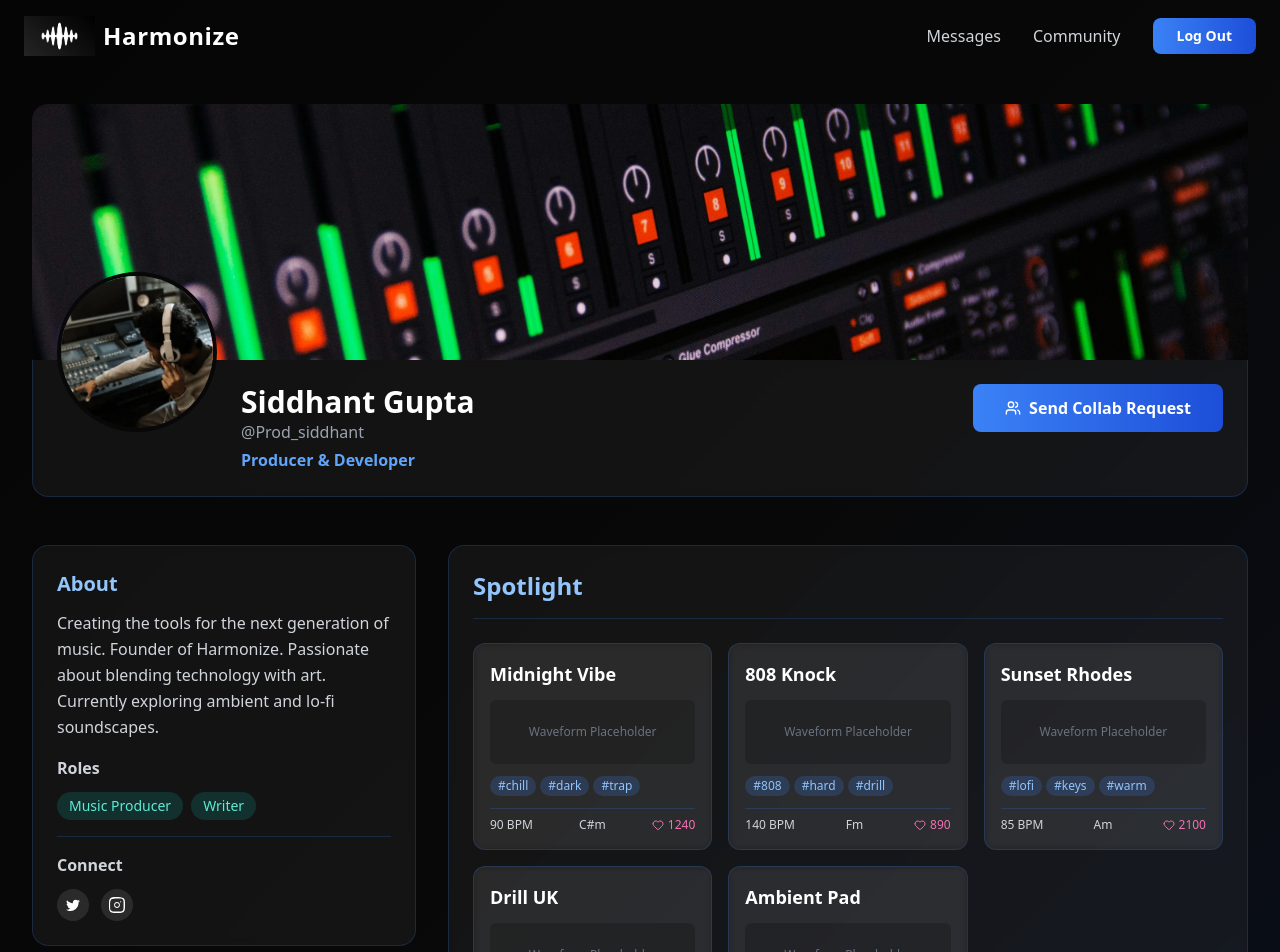
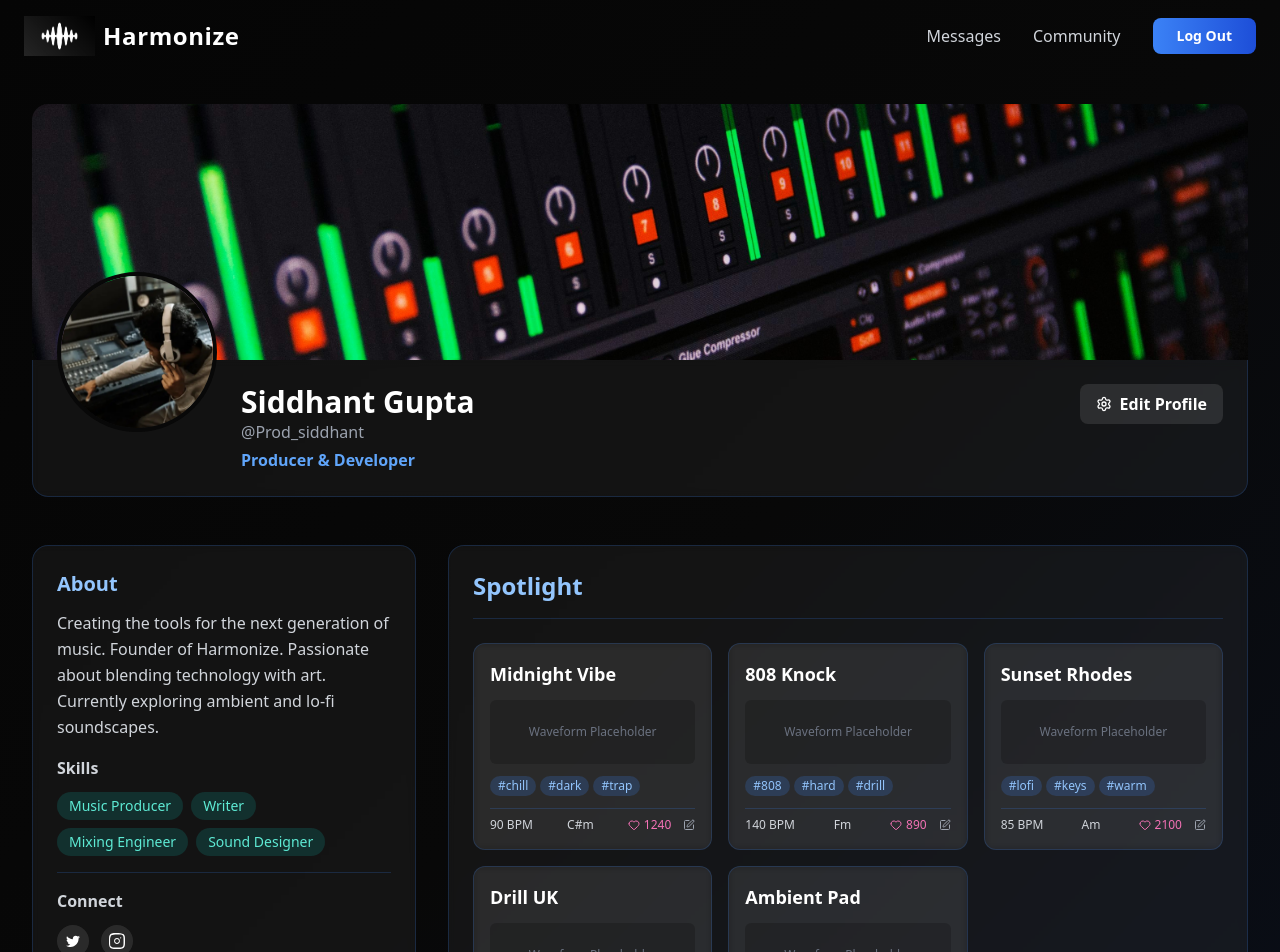
Before and after one commit to siddhant1405/Harmonize, a React (Vite) app in the folder client/: page /profile in a window 1280 px wide. Shown: the top 952 px of the page. Built offline with nearby package versions, Linux system fonts and the light colour scheme.

Commit message:
profile page final

```diff
--- a/client/src/pages/Profile.jsx
+++ b/client/src/pages/Profile.jsx
@@ -5,20 +5,20 @@ import { Heart, Users, Edit, Settings } from "lucide-react";
 // Component Imports
 import Header from "../components/Header";
 import Footer from "../components/Footer";
-import SocialIcon from "../components/SocialIcon"; // Using the reusable icon component
-import GradientButton from "../components/GradientButton"; // Importing your custom button
+import SocialIcon from "../components/SocialIcon";
+import GradientButton from "../components/GradientButton";
 
-// Asset Imports (using placeholders, replace with actual imports)
+// Asset Imports
 import profileImg from "../assets/images/producer.jpg";
 import bannerImg from "../assets/images/bg.jpg";
 
-// --- Enhanced Placeholder Data ---
+// --- Enhanced Placeholder Data with "Skills" ---
 const userProfile = {
   name: "Siddhant Gupta",
   username: "Prod_siddhant",
   title: "Producer & Developer",
   bio: "Creating the tools for the next generation of music. Founder of Harmonize. Passionate about blending technology with art. Currently exploring ambient and lo-fi soundscapes.",
-  roles: ["Music Producer", "Writer",], // <-- New roles data
+  skills: ["Music Producer", "Writer", "Mixing Engineer", "Sound Designer"], // <-- Renamed from "roles"
   genres: ["Trap", "Lo-fi", "Future Bass", "Ambient", "R&B"],
   socials: {
     twitter: "https://twitter.com/yourprofile",
@@ -36,7 +36,7 @@ const uploadedSamples = [
 
 const highlightedSamples = uploadedSamples.slice(0, 5);
 
-// Reusable Sample Card Component (No changes needed)
+// Reusable Sample Card Component
 const SampleCard = ({ sample, isOwnSample }) => (
     <div className="bg-white/5 backdrop-blur-sm border border-blue-500/20 rounded-xl p-4 flex flex-col justify-between hover:bg-white/10 transition-all duration-300 hover:border-blue-400/40 hover:-translate-y-1">
         <div>
@@ -64,8 +64,9 @@ const SampleCard = ({ sample, isOwnSample }) => (
 const ProfilePage = () => {
   const navLinks = [{ href: "/samples", label: "Messages" }, { href: "/community", label: "Community" }];
 
-  // Set to `false` to see the "Send Collab Request" GradientButton in action
-  const isOwnProfile = false;
+  // --- VARIABLE RENAMED FOR CLARITY ---
+  // This flag controls the button logic. `true` for "Edit", `false` for "Collab".
+  const isViewingOwnProfile = true;
 
   return (
     <div className="relative w-full overflow-hidden font-sans bg-gradient-to-br from-[#050505] via-[#080808] to-[#0a0f1a] min-h-screen text-white">
@@ -88,18 +89,13 @@ const ProfilePage = () => {
                     <p className="text-blue-400 font-semibold mt-1">{userProfile.title}</p>
                   </div>
 
-                  {/* --- UPDATED ACTION BUTTONS --- */}
                   <div className="flex items-center gap-3">
-                    {isOwnProfile ? (
+                    {isViewingOwnProfile ? (
                       <button className="bg-white/10 hover:bg-white/20 px-4 py-2 rounded-lg font-semibold flex items-center gap-2 transition-all">
                         <Settings size={16} /> Edit Profile
                       </button>
                     ) : (
-                      // Use GradientButton when it's not the user's own profile
-                      <GradientButton
-                        type="button"
-                        icon={<Users size={16} />}
-                      >
+                      <GradientButton type="button" icon={<Users size={16} />}>
                         Send Collab Request
                       </GradientButton>
                     )}
@@ -114,22 +110,20 @@ const ProfilePage = () => {
         <div className="grid grid-cols-1 md:grid-cols-3 gap-8">
           {/* Left Column (Sidebar) */}
           <div className="md:col-span-1 space-y-8">
-            {/* --- UPDATED ABOUT CARD --- */}
             <div className="bg-white/5 backdrop-blur-sm border border-blue-500/20 p-6 rounded-2xl">
               <h3 className="font-bold text-xl mb-3 text-blue-300">About</h3>
               <p className="text-gray-300 leading-relaxed mb-4">{userProfile.bio}</p>
 
-              {/* New "Roles" Section */}
+              {/* --- "Skills" Section --- */}
               <div className="mb-4">
-                  <h4 className="font-semibold text-gray-300 mb-3">Roles</h4>
+                  <h4 className="font-semibold text-gray-300 mb-3">Skills</h4>
                   <div className="flex flex-wrap gap-2">
-                      {userProfile.roles.map(role => (
-                          <span key={role} className="bg-teal-900/50 text-teal-300 text-sm font-medium px-3 py-1 rounded-full">{role}</span>
+                      {userProfile.skills.map(skill => (
+                          <span key={skill} className="bg-teal-900/50 text-teal-300 text-sm font-medium px-3 py-1 rounded-full">{skill}</span>
                       ))}
                   </div>
               </div>
 
-              {/* Social Links Section */}
               <div className="pt-4 border-t border-blue-500/20">
                 <h4 className="font-semibold text-gray-300 mb-3">Connect</h4>
                 <div className="flex flex-wrap gap-3">
@@ -142,7 +136,6 @@ const ProfilePage = () => {
               </div>
             </div>
 
-            {/* Genres Card (No changes needed) */}
             <div className="bg-white/5 backdrop-blur-sm border border-blue-500/20 p-6 rounded-2xl">
               <h3 className="font-bold text-xl mb-4 text-blue-300">Genres</h3>
               <div className="flex flex-wrap gap-2">
@@ -153,12 +146,12 @@ const ProfilePage = () => {
             </div>
           </div>
 
-          {/* Right Column (Creations Feed) - No changes needed */}
+          {/* Right Column (Creations Feed) */}
           <div className="md:col-span-2">
             <div className="bg-white/5 backdrop-blur-sm border border-blue-500/20 p-6 rounded-2xl">
               <h3 className="font-bold text-2xl mb-6 text-blue-300 border-b border-blue-500/20 pb-4">Spotlight</h3>
               <div className="grid grid-cols-1 sm:grid-cols-2 lg:grid-cols-2 xl:grid-cols-3 gap-4">
-                {highlightedSamples.map(sample => <SampleCard key={sample.id} sample={sample} isOwnSample={isOwnProfile} />)}
+                {highlightedSamples.map(sample => <SampleCard key={sample.id} sample={sample} isOwnSample={isViewingOwnProfile} />)}
               </div>
               {highlightedSamples.length === 0 && (
                 <div className="text-center py-12">
```
